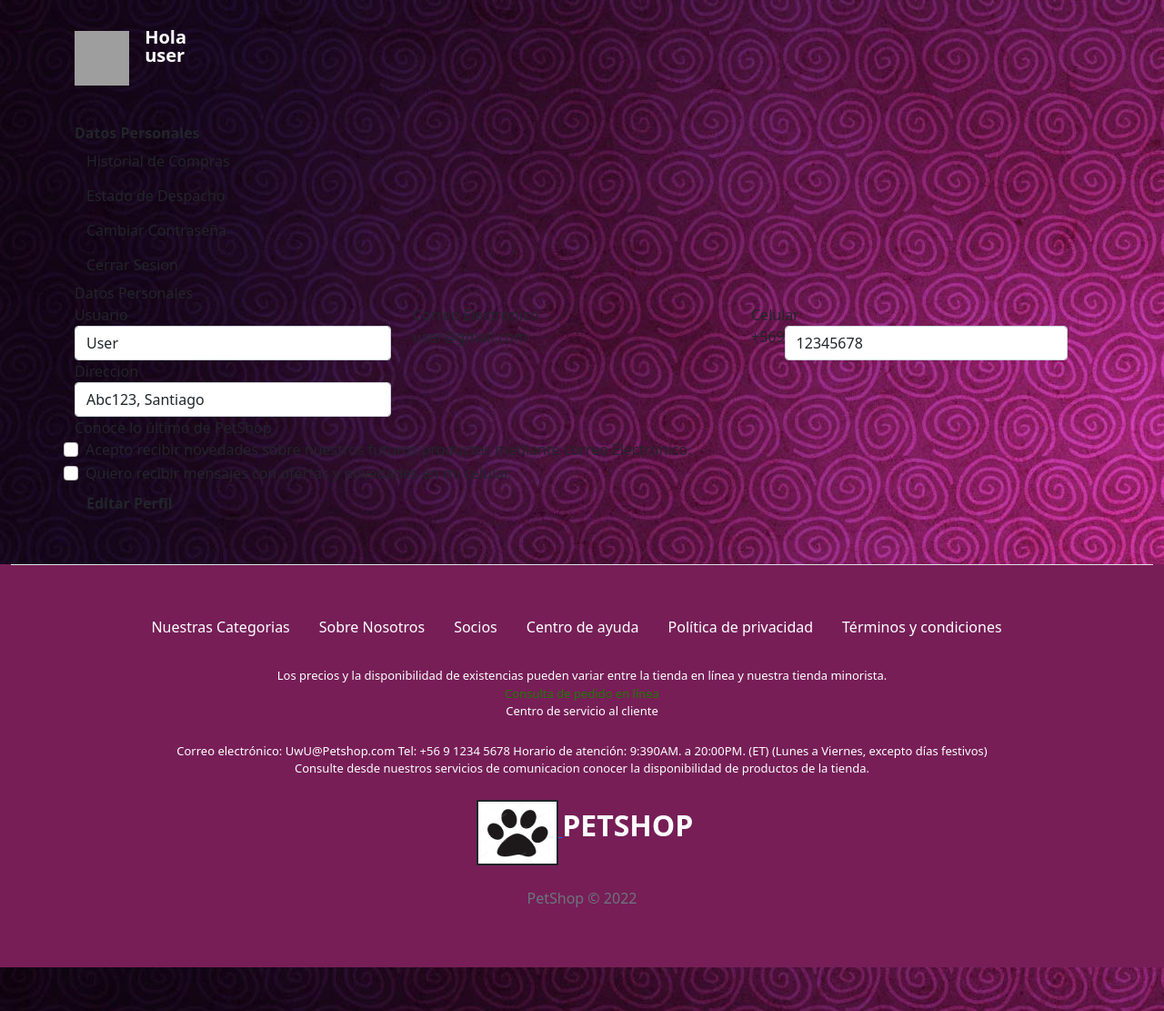
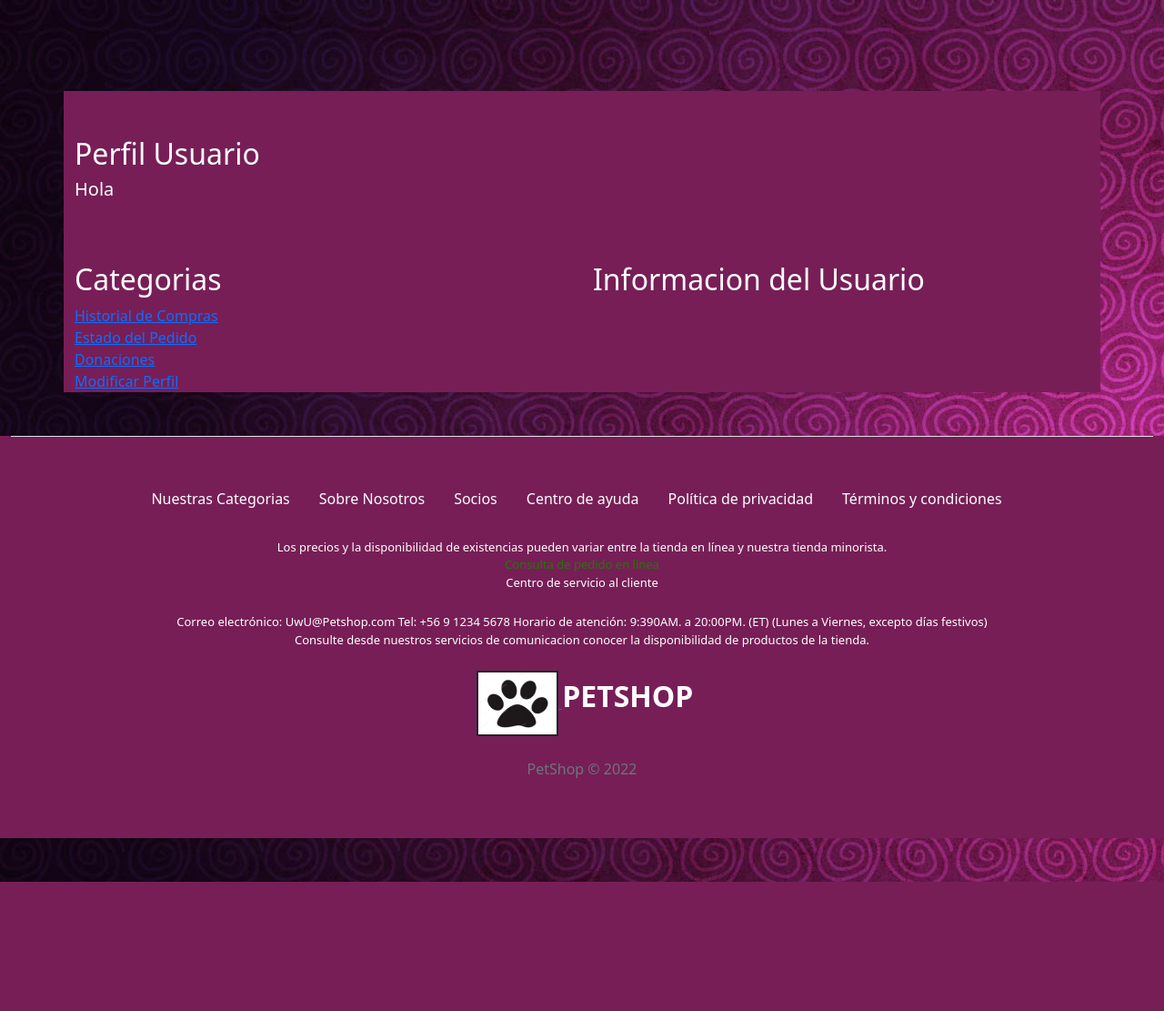
Before and after one commit to Fraughtur/PetShopWeb, a Django app: page /Perfil in a window 1280 px wide; the page is wider, and only the part inside the window is pictured. Shown: the part 136-1247 px from the top of that part at 91% size. After the commit the page ends 1105 px from the top of that part, so only its background shows below. Run offline with Django 4.2, Linux system fonts and the light colour scheme; some libraries are stand-ins or nearby versions; grey boxes are pictures that could not be loaded.

Commit message:
cambios perfil

```diff
--- a/PetShop/core/templates/core/Perfil.html
+++ b/PetShop/core/templates/core/Perfil.html
@@ -6,6 +6,33 @@
 
 
 
+  <div class="container" style="background-color: rgb(119,30,87)" >
+    <div class="row" style="margin-top: 100px;">
+      <div class="col" style="padding-top: 50px;">
+       <h2 style="color: white;">Perfil Usuario</h2>
+      <h5 style="color: white;">Hola {{user.username | capfirst}}</h5>
+      </div>
+
+    </div>
+
+    <div class="row">
+      <div class="col">
+
+      <h2  style="color: white; padding-top: 60px;">Categorias</h2>
+    </div>
+    <div class="col">
+      <h2 style="color:white; padding-top: 60px;">Informacion del Usuario</h2>
+    </div>
+  </div>
+  <div class="row">
+    <div class="col-3 d-block">
+      <div><a href="">Historial de Compras</a></div>
+      <div><a href="">Estado del Pedido</a></div>
+      <div><a href="">Donaciones</a></div>
+      <div><a href="">Modificar Perfil</a></div>
+    </div>
+  </div>
+  </div>
 
 
 
@@ -13,102 +40,4 @@
 
 
 
-         <div class="container containerprofile">
-
-          <div class="col-xl-4 col-sm-4 col-md-4 paddingttittle">
-            <br>
-              <a href="index.html"><img src="IMAGES/iniciarsesionlogo.png" class=" " alt="" width="60" height="60" ></a>
-            <div class="badge text-wrap fw-bold fs-5 " style="width:6px;">
-
-              Hola
-             <p> user</p>
-              </div>
-
-            </div>
-            <div class="col-xl col-sm col-md">
-              <br>
-              <p class="tittleuser fw-bold"></p>
-            </div>
-
-
-         </div>
-
-
-         <div class="container containerprofile2">
-
-          <div class="row ">
-
-            <div class="col-xl-12 col-sm-12 col-md-12">
-              <div class="d-grid gap-2"> <span   class="fw-bold btn-category " >Datos Personales</span></div>
-              <div class="d-grid gap-2">  <form action="PerfilHistorial.html"> <button class="btn btn-category">Historial de Compras</button></form> </div>
-              <div class="d-grid gap-2"> <form action="PerfilDespacho.html"> <button class="btn btn-category">Estado de Despacho</button> </form> </div>
-              <div class="d-grid gap-2"> <form action="PerfilContraseña.html"> <button class="btn btn-category">Cambiar Contraseña</button></form> </div>
-              <div class="d-grid gap-2"> <form action="index.html"><button class="btn btn-category">Cerrar Sesion</button> </form> </div>
-
-
-
-            </div>
-
-          </div>
-
-          <div class="row containerprofile2">
-
-
-               <div class="col-xl col-sm col-md"> <span class="tittledatosppersonaels ">Datos Personales </span> </div>
-
-              <div class="row">
-                <div class="col-xl-4 col-sm-4 col-md-4">
-                <span>Usuario</span>
-                <input type="text" class="form-control formuser" placeholder="Ingrese su nombre" id="" value="User" >
-                </div>
-                <div class="col-xl-4 col-sm-4 col-md-4">
-                  <span>Correo Electronico</span>
-                  <div>
-                 <span class="emailuserdiabled"> user@gmail.com</span></div>
-                  </div> <div class="col-xl-4 col-sm-4 col-md-4">
-                    <span>Celular</span>
-                  <div class="d-flex">
-                    <span class="idregion" >+569</span> <input  type="text" class="form-control formnumber" placeholder="Ingrese su celular" id="" value="12345678" >
-                  </div>
-
-                    </div>
-              </div>
-              <br>
-              <div class="row">
-                <div class="col-xl-4 col-sm-4 col-md-4">
-                  <span>Direccion</span>
-                  <input type="text" class="form-control formuser" placeholder="Ingrese su Direccion." id="" value="Abc123, Santiago" >
-                  </div>
-
-              </div>
-              <div class="row">
-                <div class="col col-sm col-md coltittlecheck">Conoce lo último de PetShop</div>
-                <div class="form-check">
-                  <input class="form-check-input" type="checkbox" value="" id="flexCheckDefault">
-                  <label class="form-check-label" for="flexCheckDefault">
-                    Acepto recibir novedades sobre nuestros futuros productos mediante correo Electronico.
-                  </label>
-                </div><div class="form-check">
-                  <input class="form-check-input" type="checkbox" value="" id="flexCheckDefault">
-                  <label class="form-check-label" for="flexCheckDefault">
-                    Quiero recibir mensajes con ofertas y novedades en mi celular.
-                  </label>
-                </div>
-              </div>
-              <div class="row">
-                <div class="col-xl-12 col-sm-12 col-md-12">
-
-                <button class="btn rounded-pill color fw-bold">Editar Perfil</button>
-
-                </div>
-
-              </div>
-
-
-
-
-          </div>
-
-        </div>
-
 {% endblock %}
```
Also changed, not shown: PetShop/db.sqlite3.
